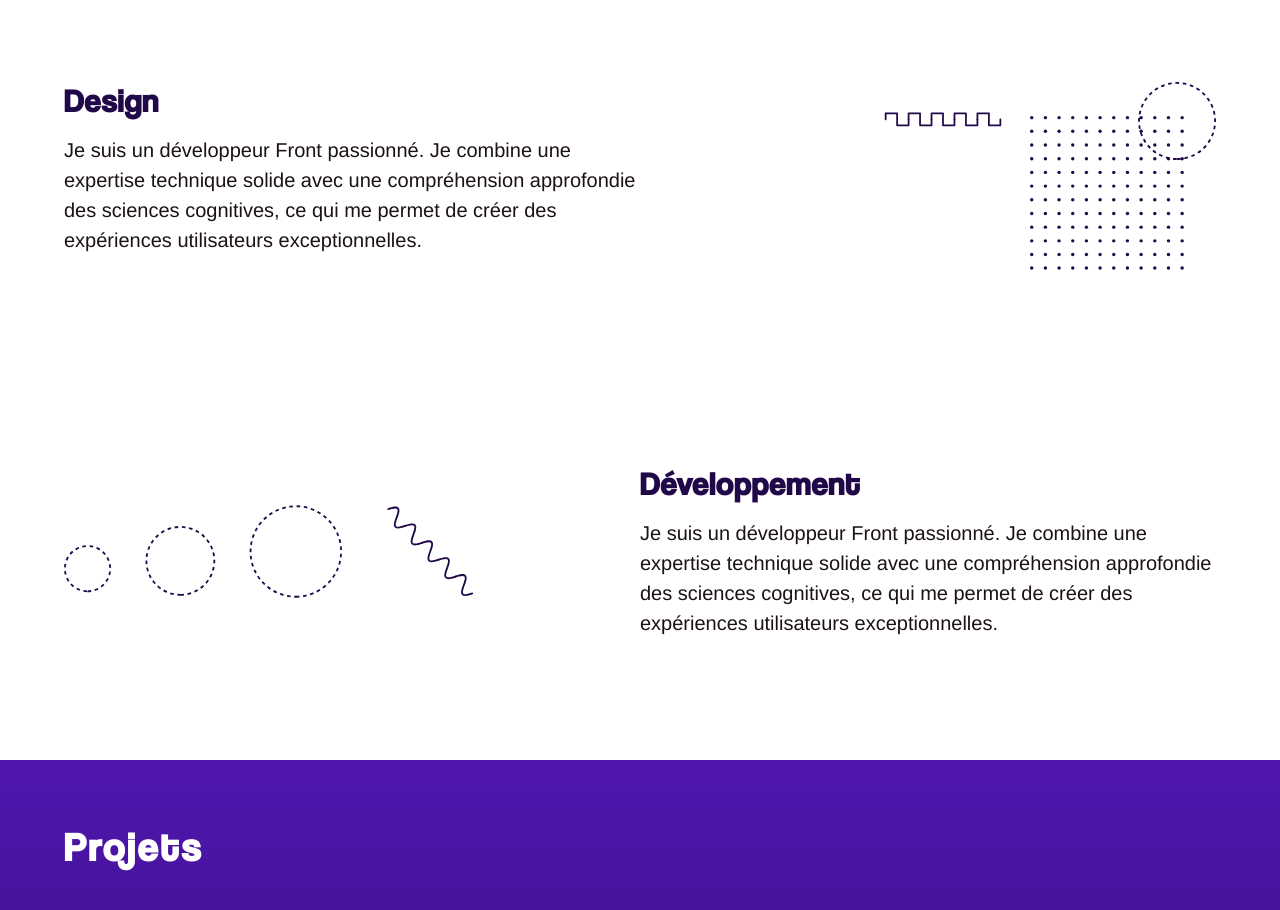
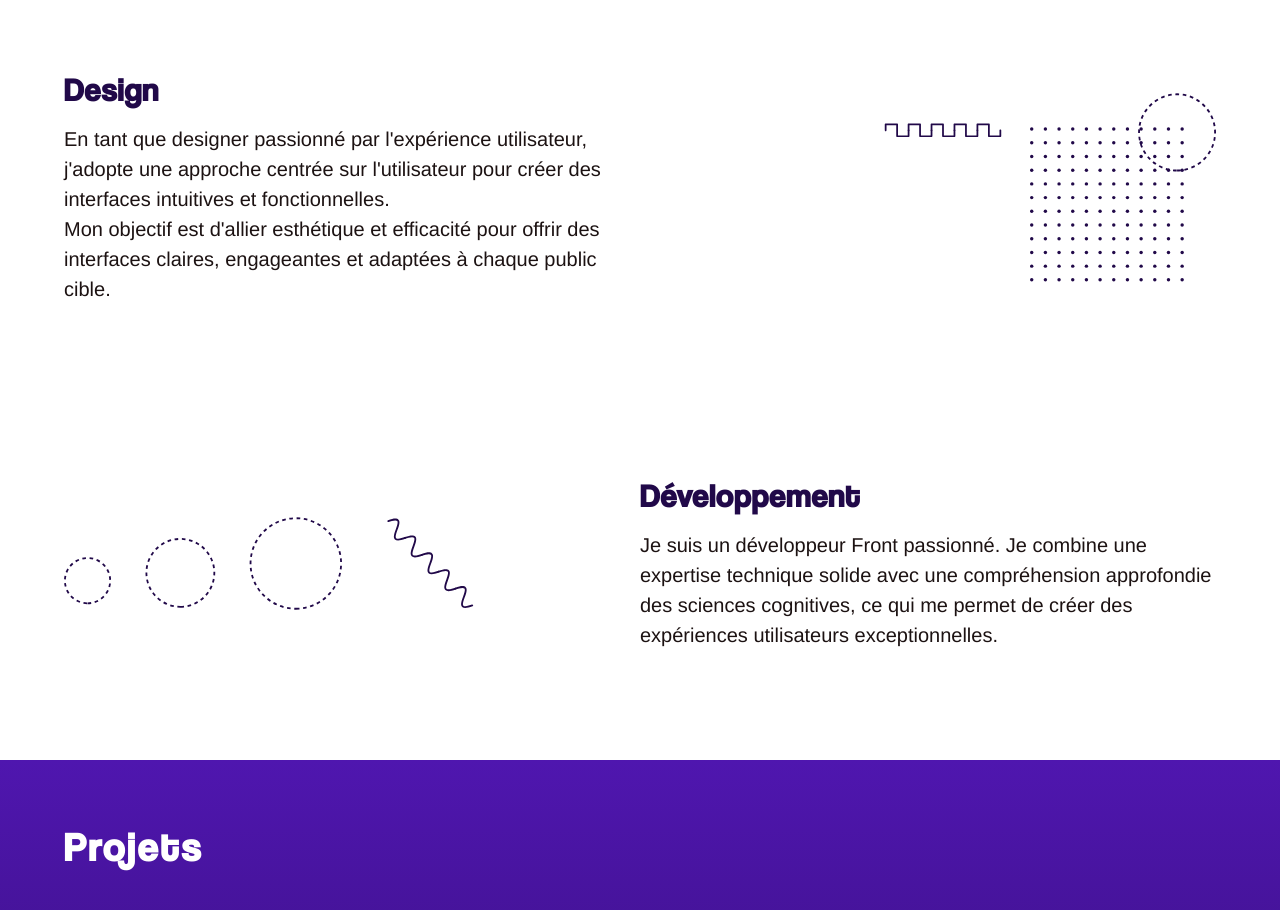
Before and after one commit to LeBonMimo/portfolio, a React (Vite) app in the folder react-portfolio/: page / in a window 1280 px wide. Shown: the part 840-1750 px from the top of the page. Built offline with nearby package versions, Linux system fonts and the light colour scheme.

Commit message:
texte design presentation

```diff
--- a/react-portfolio/src/components/Pres/Pres.jsx
+++ b/react-portfolio/src/components/Pres/Pres.jsx
@@ -9,7 +9,7 @@ export const Pres = () => {
         <div className='design-section'>
           <div className='pres-text'>
             <h2>Design</h2>
-            <p>Je suis un développeur Front passionné. Je combine une expertise technique solide avec une compréhension approfondie des sciences cognitives, ce qui me permet de créer des expériences utilisateurs exceptionnelles.</p>
+            <p>En tant que designer passionné par l'expérience utilisateur, j'adopte une approche centrée sur l'utilisateur pour créer des interfaces intuitives et fonctionnelles.<br/>Mon objectif est d'allier esthétique et efficacité pour offrir des interfaces claires, engageantes et adaptées à chaque public cible.</p>
           </div>
           <div className='pres-images'>
             <img className='square-wave' src={getImageUrl("pres/Square-wave.svg")} alt="pres image 1" />
```
